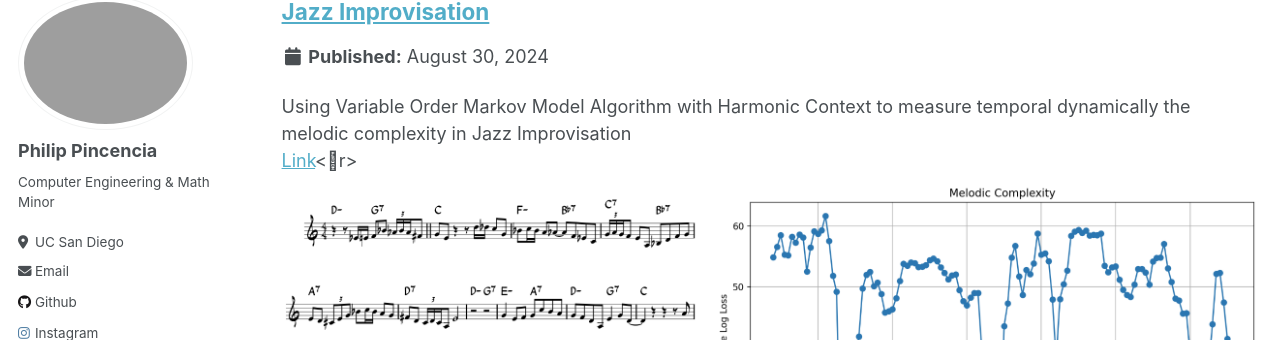
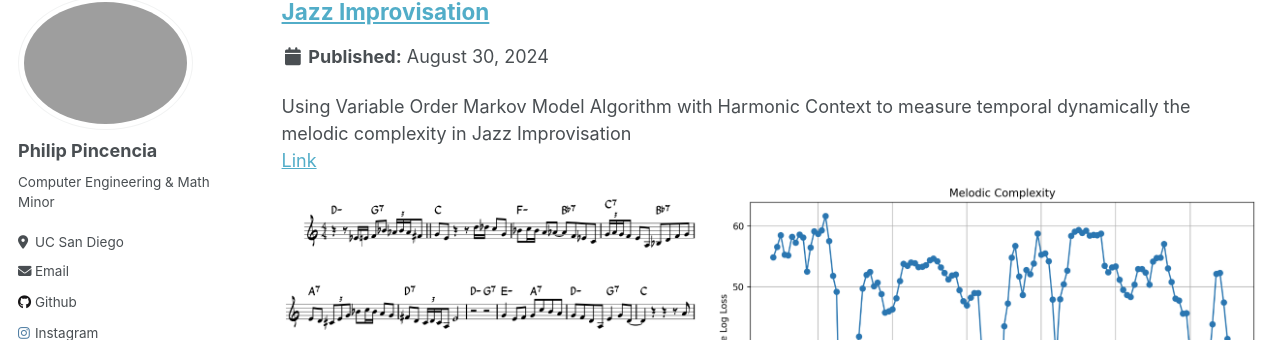
Before and after one commit to 1618lip/1618lip.github.io, a Jekyll site: the page built from _pages/portfolio.html, in a window 1280 px wide and 900 px high, scrolled down 787 px. Shown: the part 110-450 px from the top of the window. Built offline with Jekyll 4.4.1, drawn with Linux system fonts in a browser that asks for light colours.

Commit message:
Update vomm_mel_jazz.html

```diff
--- a/_portfolio/vomm_mel_jazz.html
+++ b/_portfolio/vomm_mel_jazz.html
@@ -1,7 +1,7 @@
 ---
 title: "Variable Order Markov Model for Temporal Dynamics Analysis of Melodic Complexity in Jazz Improvisation"
 excerpt: "Using Variable Order Markov Model Algorithm with Harmonic Context to measure temporal dynamically the melodic complexity in Jazz Improvisation<br/>
-          [Link](https://github.com/1618lip/vomm-mel-complexity)<\br><img src='/images/vomm_thumbnail.png'>"
+          [Link](https://github.com/1618lip/vomm-mel-complexity)<br/><img src='/images/vomm_thumbnail.png'>"
 collection: portfolio
 ---
 <!DOCTYPE html>
```
